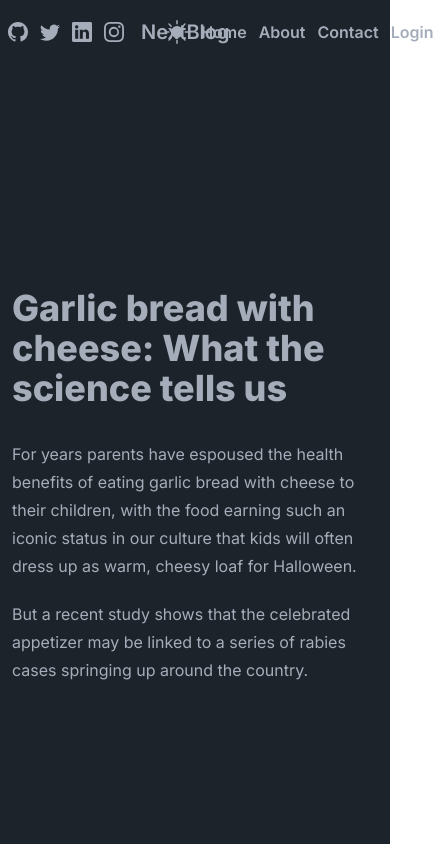
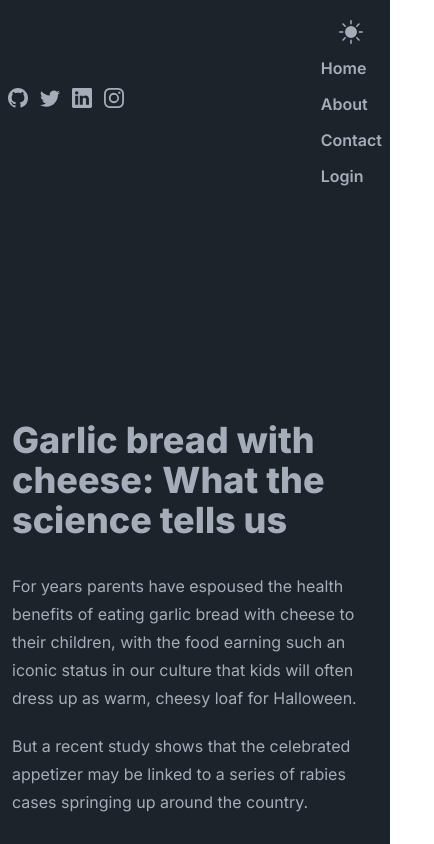
Before and after one commit to killy10o10/next-blog, a Next.js app: page / in a window 390 px wide. Shown: the top 844 px of the page, 434 px wide, since content can reach past the window. Built offline with nearby package versions, Linux system fonts and the light colour scheme.

Commit message:
Make navbar responsive wip

```diff
--- a/src/app/page.jsx
+++ b/src/app/page.jsx
@@ -1,10 +1,6 @@
-// import Footer from "@/components/footer/Footer";
-// import Navbar from "@/components/navbar/Navbar";
-
 export default function Home() {
   return(
    <>
-    {/* <Navbar /> */}
       <div className="flex flex-col min-h-screen items-center justify-center p-3 lg:p-8">
         <article className="prose lg:prose-xl text-inherit">
           <h1 className="text-inherit">Garlic bread with cheese: What the science tells us</h1>
@@ -19,7 +15,6 @@ export default function Home() {
           </p>
         </article>
       </div>
-      {/* <Footer /> */}
    </>
   );
 }
--- a/src/components/navbar/Navbar.jsx
+++ b/src/components/navbar/Navbar.jsx
@@ -7,8 +7,8 @@ import {BsFillSunFill, BsMoonFill, BsTwitter, BsGithub, BsInstagram, BsLinkedin}
 function Navbar() {
   const [colorMode, setColorMode] = useColorMode();
   return (
-    <nav className="navbar ">
-      <div className='navbar-start gap-3 text-xl'>
+    <nav className="flex justify-between p-2">
+      <div className='flex items-center gap-3 text-xl'>
         <a href="https://github.com/killy10o10" target='_blank'>
           <BsGithub />
         </a>
@@ -22,10 +22,10 @@ function Navbar() {
           <BsInstagram />
         </a>
       </div>
-      <div className='navbar-center'>
+      <div className='hidden md:flex items-center'>
         <a className="btn btn-ghost normal-case text-xl">NextBlog</a>
       </div>
-      <div className='navbar-end'>
+      <div className='flex flex-col md:flex-row items-center'>
         <button
             className="btn btn-ghost btn-circle"
             onClick={() => setColorMode(colorMode === 'light' ? 'dark' : 'light')}>
@@ -35,7 +35,7 @@ function Navbar() {
               <BsFillSunFill className="h-6 w-6" />
             )}
           </button>
-          <div className='flex gap-3'>
+          <div className='flex flex-col md:flex-row gap-3'>
              <Link className='gradient-text' href="/">Home</Link>
              <Link className='gradient-text' href="/">About</Link>
              <a className='gradient-text' href="mailto:quamikilly@gmail.com">Contact</a>
--- a/tailwind.config.js
+++ b/tailwind.config.js
@@ -1,4 +1,5 @@
 /** @type {import('tailwindcss').Config} */
+
 module.exports = {
   darkMode: 'class',
   content: [
```
Also changed, not shown: src/app/layout.jsx (indentation only).
